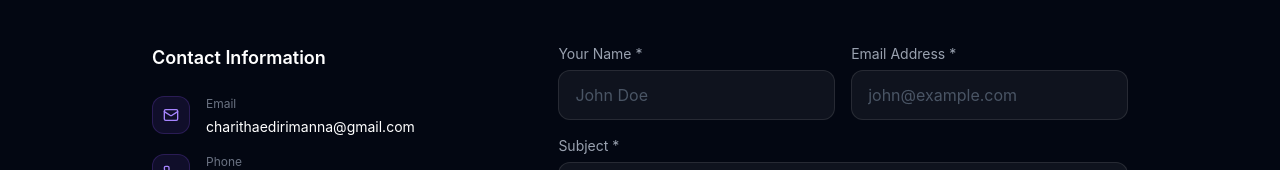
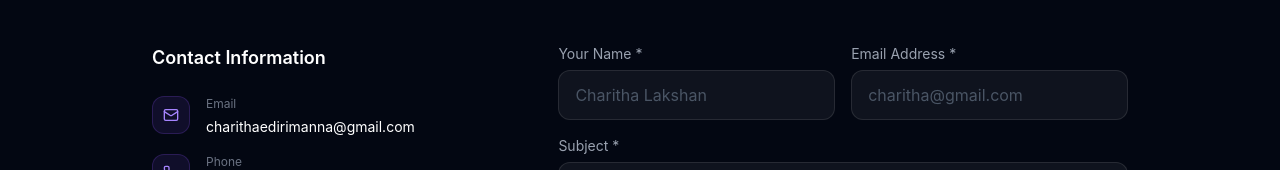
Before and after one commit to CharithaLakshan2003/Portfolio, a React (Vite) app: page /contact in a window 1280 px wide. Shown: the part 236-406 px from the top of the page. Built offline with nearby package versions, Linux system fonts and the light colour scheme.

Commit message:
Update contact page

```diff
--- a/src/pages/ContactPage.tsx
+++ b/src/pages/ContactPage.tsx
@@ -139,7 +139,7 @@ export default function ContactPage() {
                       type="text"
                       value={form.name}
                       onChange={e => setForm(prev => ({ ...prev, name: e.target.value }))}
-                      placeholder="John Doe"
+                      placeholder="Charitha Lakshan"
                       className={`w-full px-4 py-3 rounded-xl bg-white/5 border text-white placeholder-gray-600 focus:outline-none focus:border-violet-500 transition-colors ${
                         errors.name ? 'border-red-500' : 'border-white/10'
                       }`}
@@ -152,7 +152,7 @@ export default function ContactPage() {
                       type="email"
                       value={form.email}
                       onChange={e => setForm(prev => ({ ...prev, email: e.target.value }))}
-                      placeholder="john@example.com"
+                      placeholder="charitha@gmail.com"
                       className={`w-full px-4 py-3 rounded-xl bg-white/5 border text-white placeholder-gray-600 focus:outline-none focus:border-violet-500 transition-colors ${
                         errors.email ? 'border-red-500' : 'border-white/10'
                       }`}
```
